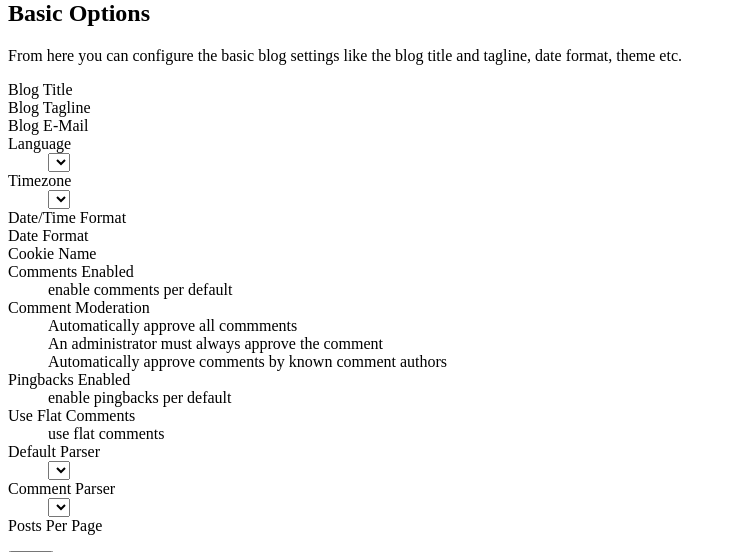
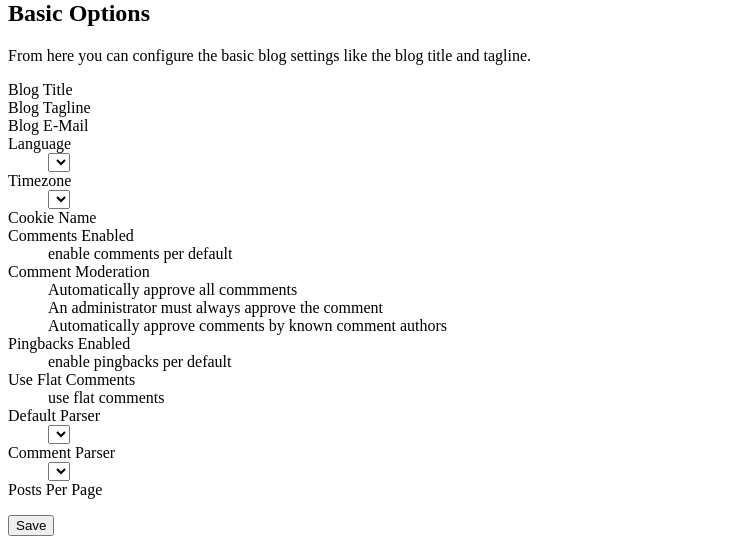
Before and after one commit to rockyburt/Rezine, a Python web app: template textpress/templates/admin/basic_options.html in a window 1280 px wide. Shown: the part 118-670 px from the top of the page, without its empty margins (0-736 px from the left). Run offline with Jinja, Linux system fonts and the light colour scheme; the template is opened without the code that fills it, so the values that code supplies are empty.

Commit message:
Removed datetime configuration variables, that's handled by babel now.

```diff
--- a/textpress/config.py
+++ b/textpress/config.py
@@ -57,8 +57,6 @@ DEFAULT_VARS = {
 
     # post view
     'posts_per_page':           (int, 10),
-    'datetime_format':          (unicode, u'%Y-%m-%d %H:%M'),
-    'date_format':              (unicode, u'%Y-%m-%d'),
     'use_flat_comments':        (bool, False),
 
     # pages
--- a/textpress/templates/admin/basic_options.html
+++ b/textpress/templates/admin/basic_options.html
@@ -4,7 +4,7 @@
   <h2>{{ _("Basic Options") }}</h2>
   <p>{% trans %}
     From here you can configure the basic blog settings like the blog
-    title and tagline, date format, theme etc.
+    title and tagline.
   {% endtrans %}</p>
   <form action="" method="post">
     <dl>
@@ -28,10 +28,6 @@
           }}">{{ value|e }}</option>
       {%- endfor %}
       </select></dd>
-      <dt>{{ _("Date/Time Format") }}</dt>
-      <dd>{{ h.input_field('datetime_format', form.datetime_format, size="20") }}</dd>
-      <dt>{{ _("Date Format") }}</dt>
-      <dd>{{ h.input_field('date_format', form.date_format, size="20") }}</dd>
       <dt>{{ _("Cookie Name") }}</dt>
       <dd>{{ h.input_field('session_cookie_name', form.session_cookie_name, size="20") }}</dd>
       <dt>{{ _("Comments Enabled") }}</dt>
```
Also changed, not shown: textpress/views/admin.py (+0 -10 lines).
